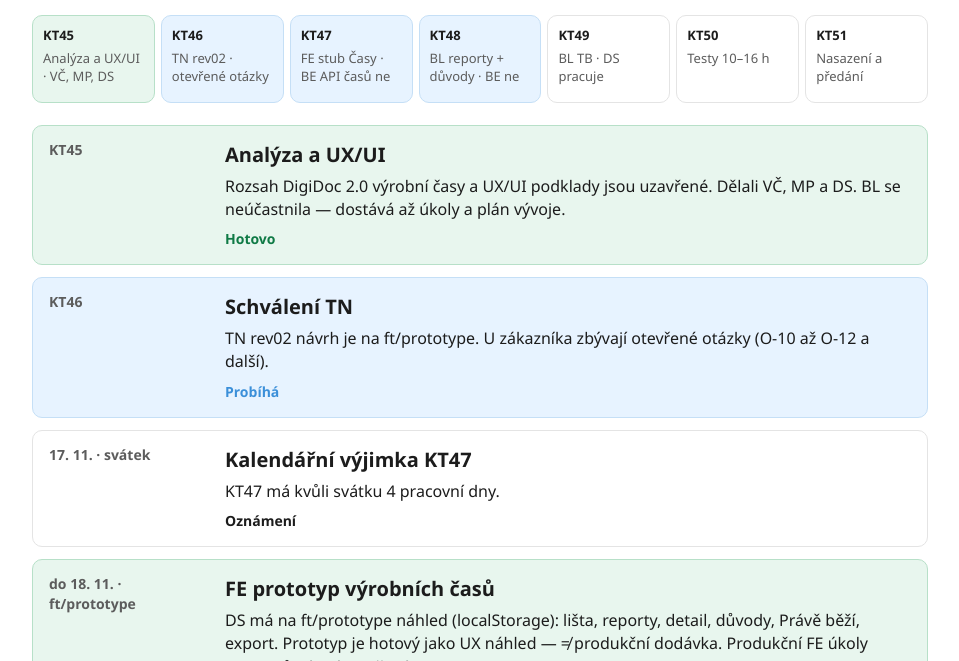
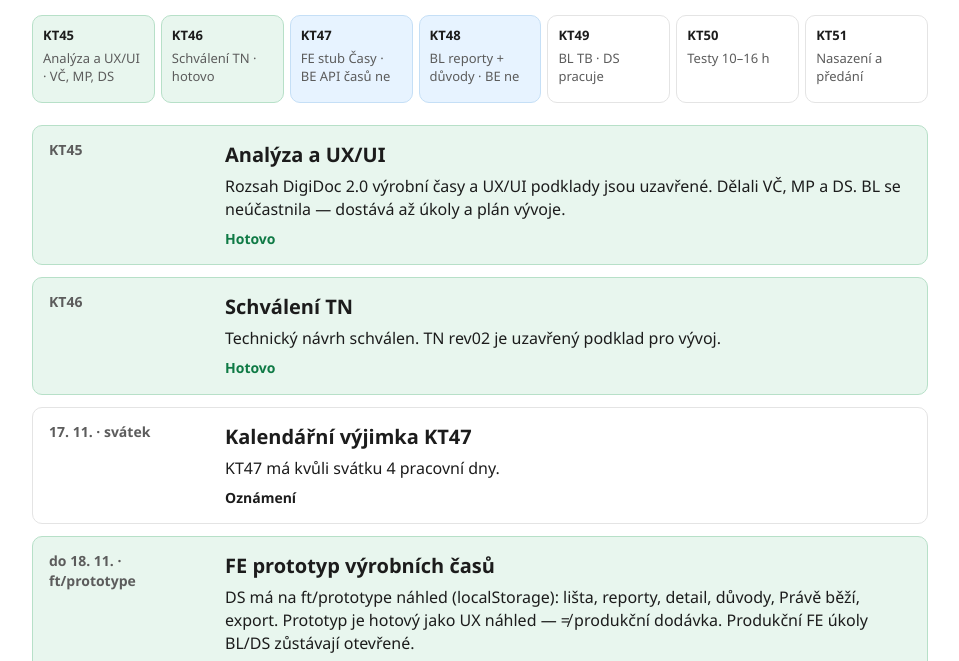
Before and after one commit to CMSteam1/DigiDoc-planner, a plain HTML site: page realizace.html in a window 1280 px wide. Shown: the part 122-783 px from the top of the page, without its empty margins (0-959 px from the left). Drawn offline with Linux system fonts and the light colour scheme.

Commit message:
Mark KT46 technical proposal approval as done.
Customer approval is closed; keep Pages and client view aligned with the completed milestone.

Co-authored-by: Cursor <cursoragent@cursor.com>

```diff
--- a/realizace.html
+++ b/realizace.html
@@ -139,7 +139,7 @@
 
     <div class="stage-axis" aria-label="Časová osa etap">
       <div class="stage done"><b>KT45</b><span>Analýza a UX/UI · VČ, MP, DS</span></div>
-      <div class="stage part"><b>KT46</b><span>TN rev02 · otevřené otázky</span></div>
+      <div class="stage done"><b>KT46</b><span>Schválení TN · hotovo</span></div>
       <div class="stage part"><b>KT47</b><span>FE stub Časy · BE API časů ne</span></div>
       <div class="stage part"><b>KT48</b><span>BL reporty + důvody · BE ne</span></div>
       <div class="stage"><b>KT49</b><span>BL TB · DS pracuje</span></div>
@@ -157,12 +157,12 @@
         </div>
       </article>
 
-      <article class="event part">
+      <article class="event done">
         <div class="when">KT46</div>
         <div>
           <h2>Schválení TN</h2>
-          <p>TN rev02 návrh je na ft/prototype. U zákazníka zbývají otevřené otázky (O-10 až O-12 a další).</p>
-          <span class="tag">Probíhá</span>
+          <p>Technický návrh schválen. TN rev02 je uzavřený podklad pro vývoj.</p>
+          <span class="tag">Hotovo</span>
         </div>
       </article>
 
@@ -340,7 +340,7 @@
           <h2>Co hlídat</h2>
           <div class="person">
             <ol>
-              <li>KT46 schválení TN před KT47.</li>
+              <li>KT46 schválení TN · hotovo.</li>
               <li><strong>Upozornění:</strong> 14. 12. ohroženo — produkční BE stále nezačaté; DS 25. 11. na prototypu.</li>
               <li>Team building 3.–4. 12. — jen BL; DS pracuje. Kritická cesta Report BE 2. 12.</li>
               <li>Svátek 17. 11. + DS 9. 12. půl dne mimo.</li>
```
Also changed, not shown: index.html (+2 -2 lines), klient.html (+2 -2 lines), 1 other file.
